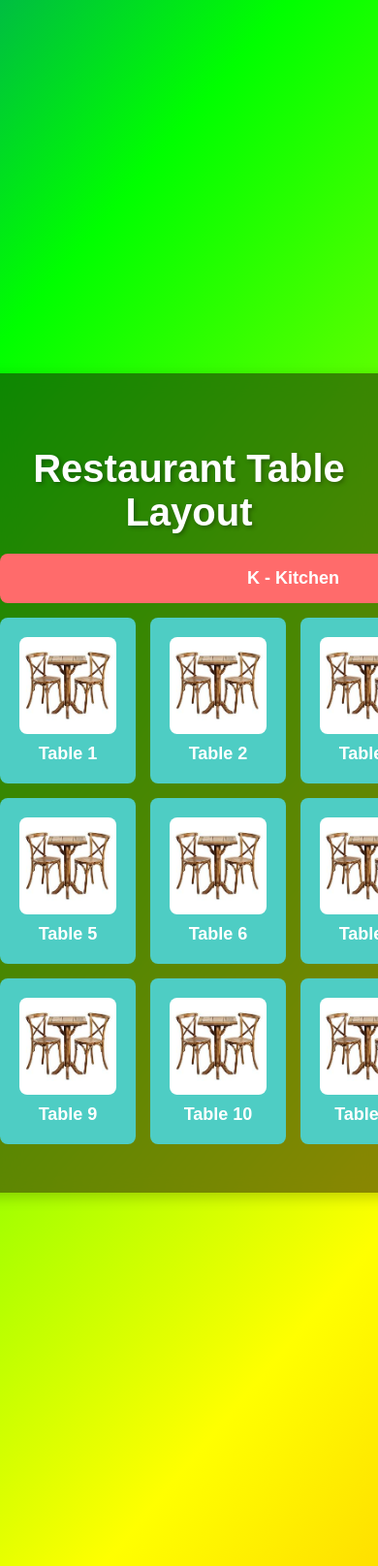
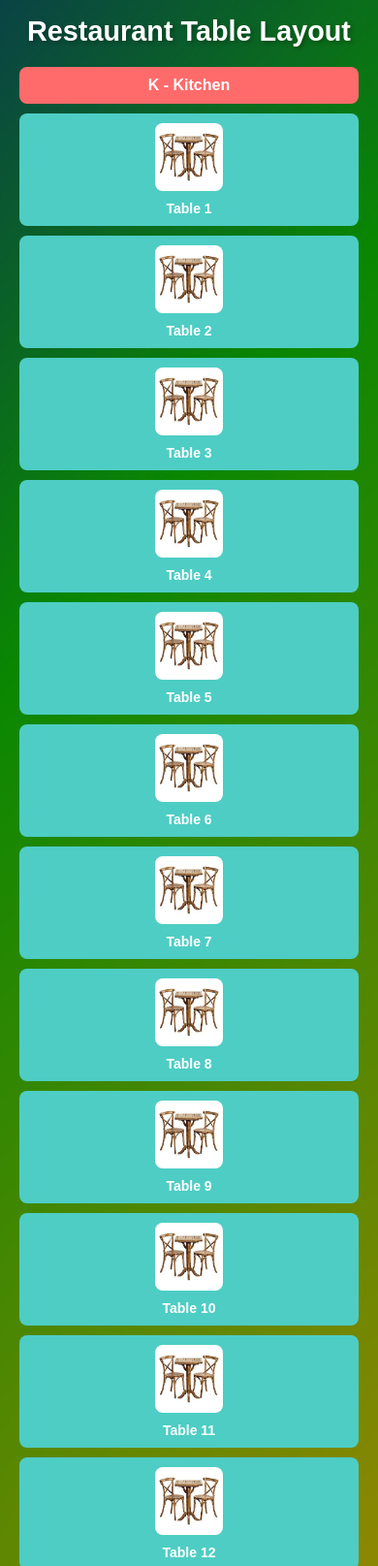
Before and after one commit to StarkInnovationZ/Food-Order, a Flask app: page / in a window 390 px wide. Shown: the whole page at 97% size. Run offline with Flask 3, Linux system fonts and the light colour scheme.

Commit message:
Update styles.css

```diff
--- a/static/styles.css
+++ b/static/styles.css
@@ -255,3 +255,182 @@ h1.menu-header {
     color: white;
     text-shadow: 2px 2px 4px rgba(0, 0, 0, 0.3);
 }
+
+/* Mobile Styles */
+@media (max-width: 768px) {
+    /* Adjust the background gradient animation for smoother performance */
+    html, body {
+        overflow-y: auto;
+        animation: gradientBG 30s ease infinite; /* Slower animation for better performance */
+    }
+
+    /* Center the container and adjust padding */
+    .container {
+        padding: 20px;
+        width: 90%;
+        margin: 20px auto;
+    }
+
+    /* Adjust heading sizes */
+    h1 {
+        font-size: 2rem;
+    }
+
+    h2 {
+        font-size: 1.5rem;
+    }
+
+    h1.menu-header {
+        font-size: 2rem;
+    }
+
+    /* Adjust menu grid for mobile */
+    .menu-grid {
+        grid-template-columns: repeat(2, 1fr); /* 2 columns for mobile */
+        gap: 10px;
+        padding: 10px;
+    }
+
+    .menu-item {
+        padding: 10px;
+    }
+
+    .menu-item img {
+        width: 80px;
+        height: 80px;
+    }
+
+    .menu-item p {
+        font-size: 1rem;
+    }
+
+    /* Adjust cart section */
+    .cart {
+        padding: 15px;
+    }
+
+    .cart h2 {
+        font-size: 1.2rem;
+    }
+
+    #cart-items li {
+        font-size: 14px;
+    }
+
+    #total-amount {
+        font-size: 1rem;
+    }
+
+    /* Adjust buttons */
+    .cart-btn {
+        padding: 10px 20px;
+        font-size: 14px;
+    }
+
+    /* Adjust table layout */
+    .table-layout {
+        grid-template-columns: repeat(2, 1fr); /* 2 columns for mobile */
+        gap: 10px;
+    }
+
+    .kitchen {
+        grid-column: span 2;
+        padding: 10px;
+        font-size: 16px;
+    }
+
+    .table {
+        padding: 15px;
+        font-size: 16px;
+    }
+
+    .table img {
+        width: 80px;
+        height: 80px;
+    }
+
+    /* Adjust category headings */
+    .category-heading {
+        font-size: 1.2rem;
+        margin: 15px 0 5px;
+    }
+}
+
+/* Smaller Mobile Devices */
+@media (max-width: 480px) {
+    /* Further adjust menu grid for very small screens */
+    .menu-grid {
+        grid-template-columns: 1fr; /* 1 column for very small screens */
+    }
+
+    /* Adjust table layout for very small screens */
+    .table-layout {
+        grid-template-columns: 1fr; /* 1 column for very small screens */
+    }
+
+    .kitchen {
+        grid-column: span 1;
+    }
+
+    /* Adjust heading sizes */
+    h1 {
+        font-size: 1.8rem;
+    }
+
+    h2 {
+        font-size: 1.3rem;
+    }
+
+    h1.menu-header {
+        font-size: 1.8rem;
+    }
+
+    /* Adjust menu item padding and font sizes */
+    .menu-item {
+        padding: 8px;
+    }
+
+    .menu-item p {
+        font-size: 0.9rem;
+    }
+
+    /* Adjust cart section */
+    .cart {
+        padding: 10px;
+    }
+
+    .cart h2 {
+        font-size: 1.1rem;
+    }
+
+    #cart-items li {
+        font-size: 13px;
+    }
+
+    #total-amount {
+        font-size: 0.9rem;
+    }
+
+    /* Adjust buttons */
+    .cart-btn {
+        padding: 8px 16px;
+        font-size: 13px;
+    }
+
+    /* Adjust table padding and font sizes */
+    .table {
+        padding: 10px;
+        font-size: 14px;
+    }
+
+    .table img {
+        width: 70px;
+        height: 70px;
+    }
+
+    /* Adjust category headings */
+    .category-heading {
+        font-size: 1.1rem;
+        margin: 10px 0 5px;
+    }
+}
```
